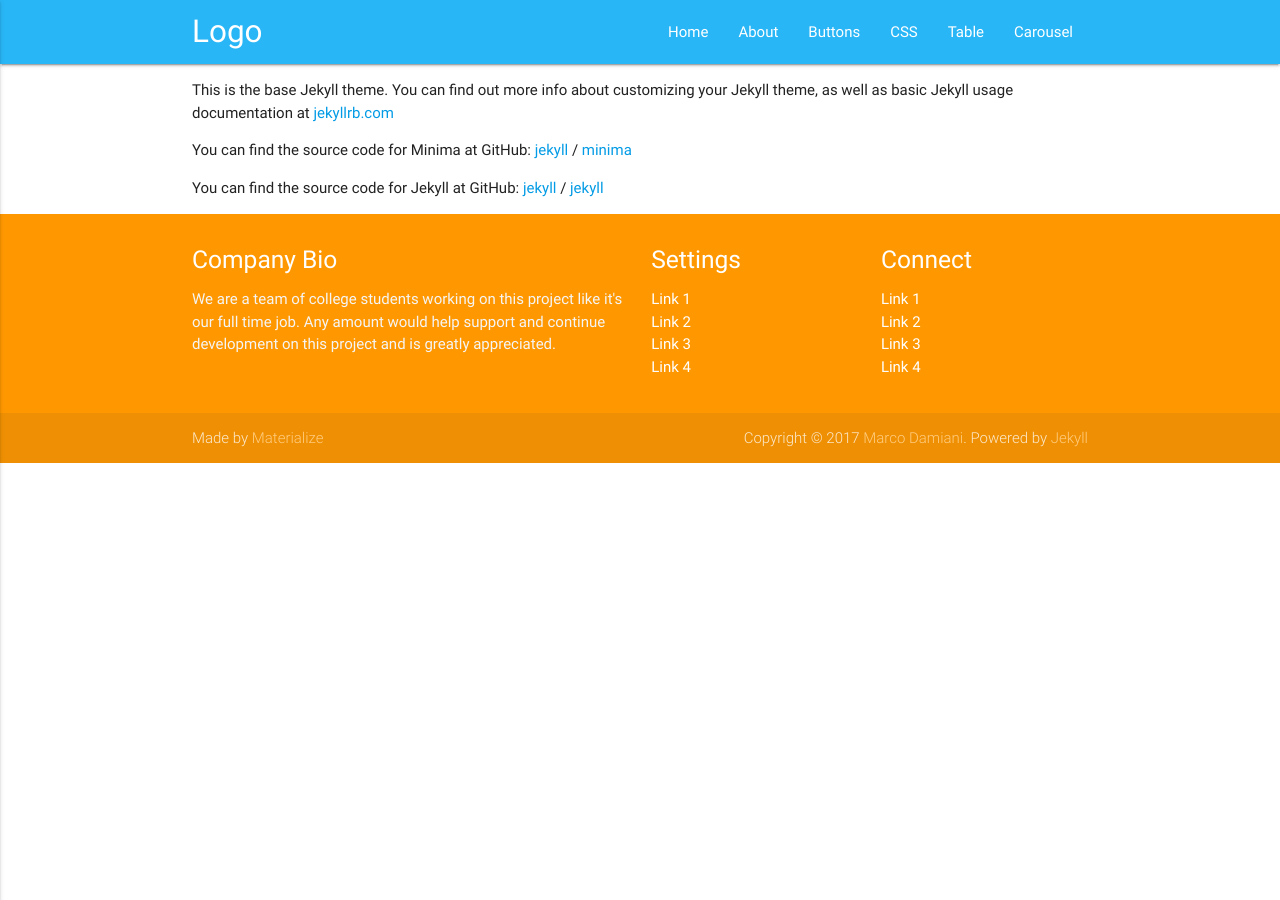
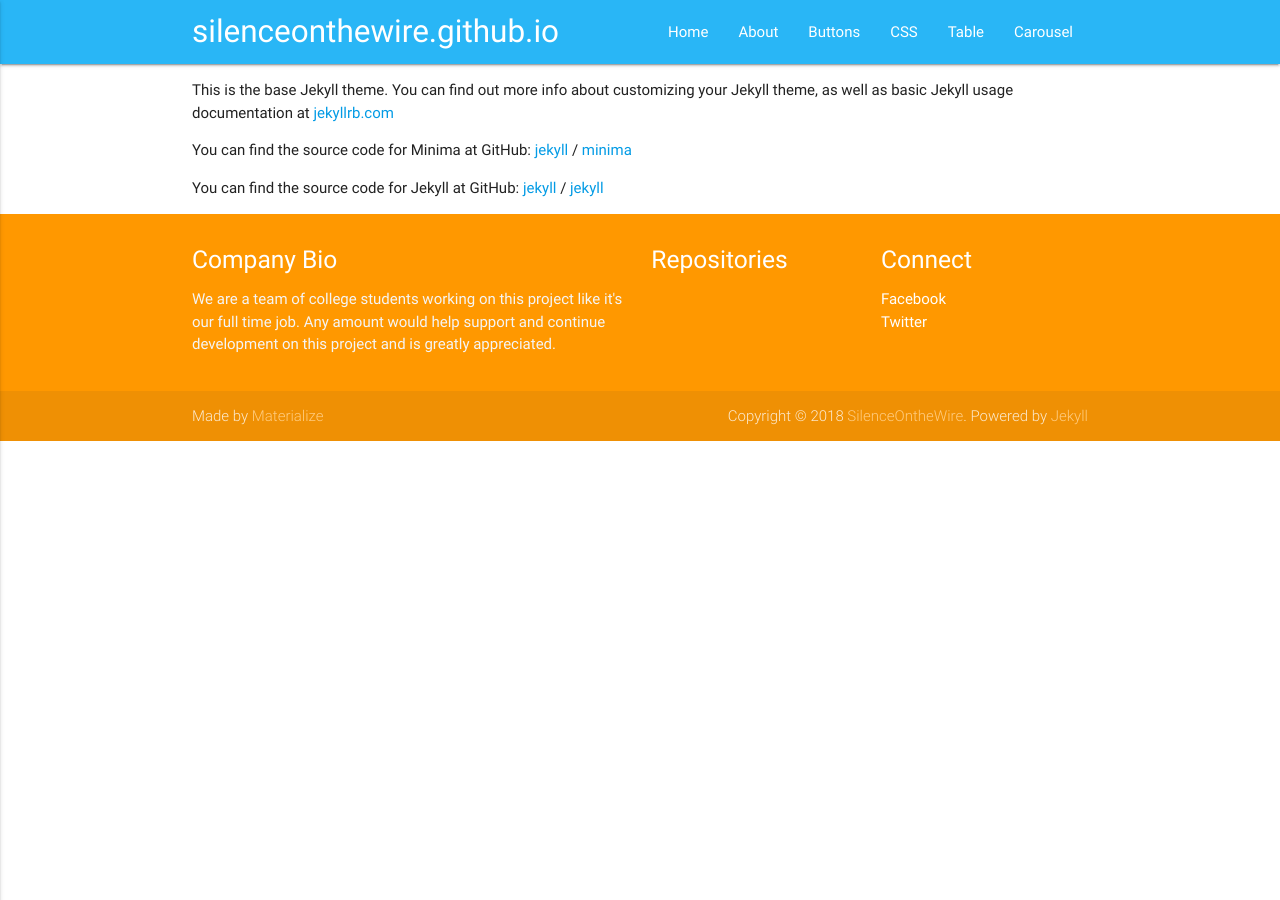
Before and after one commit to silenceonthewire/silenceonthewire.github.io, a Jekyll site: the page built from about.md, in a window 1280 px wide. Built offline with Jekyll 4.4.1, drawn with Linux system fonts in a browser that asks for light colours.

```diff
--- a/_includes/footer.html
+++ b/_includes/footer.html
@@ -6,21 +6,15 @@
           <p class="grey-text text-lighten-4">We are a team of college students working on this project like it's our full time job. Any amount would help support and continue development on this project and is greatly appreciated.</p>
         </div>
         <div class="col l3 s12">
-          <h5 class="white-text">Settings</h5>
+          <h5 class="white-text">Repositories</h5>
           <ul>
-            <li><a class="white-text" href="#!">Link 1</a></li>
-            <li><a class="white-text" href="#!">Link 2</a></li>
-            <li><a class="white-text" href="#!">Link 3</a></li>
-            <li><a class="white-text" href="#!">Link 4</a></li>
           </ul>
         </div>
         <div class="col l3 s12">
           <h5 class="white-text">Connect</h5>
           <ul>
-            <li><a class="white-text" href="#!">Link 1</a></li>
-            <li><a class="white-text" href="#!">Link 2</a></li>
-            <li><a class="white-text" href="#!">Link 3</a></li>
-            <li><a class="white-text" href="#!">Link 4</a></li>
+            <li><a class="white-text" href="https://www.facebook.com/silenceonthewire">Facebook</a></li>
+            <li><a class="white-text" href="https://twitter.com/silenceonthewir">Twitter</a></li>
           </ul>
         </div>
       </div>
@@ -30,7 +24,7 @@
             <div>
                 Made by <a target="_blank" class="orange-text text-lighten-3" href="http://materializecss.com">Materialize</a>
                 <span style="text-align: right; float: right">
-                Copyright © 2017 <a href="http://www.panoramedia.it" class="orange-text text-lighten-3">Marco Damiani</a>. Powered by <a target="_blank" href="http://jekyllrb.com/" class="orange-text text-lighten-3">Jekyll</a>
+                Copyright © 2018 <a href="https://silenceonthewire.github.io" class="orange-text text-lighten-3">SilenceOntheWire</a>. Powered by <a target="_blank" href="http://jekyllrb.com/" class="orange-text text-lighten-3">Jekyll</a>
                 </span>
             </div>
         </div>
--- a/_includes/header.html
+++ b/_includes/header.html
@@ -1,5 +1,5 @@
 <nav class="light-blue lighten-1" role="navigation">
-    <div class="nav-wrapper container"><a id="logo-container" class="brand-logo" href="{{ "/" | relative_url }}">Logo</a>
+    <div class="nav-wrapper container"><a id="logo-container" class="brand-logo" href="{{ "/" | relative_url }}">silenceonthewire.github.io</a>
     {% assign default_paths = site.pages | map: "path" %}
     {% assign page_paths = site.header_pages | default: default_paths %}
 
```
Also changed, not shown: _includes/google-analytics.html (+6 -7 lines), _posts/2016-05-20-my-example-post.md (deleted, +0 -12 lines), _posts/2016-05-20-super-long-article.md (deleted, +0 -11 lines), _posts/2016-05-20-this-post-demonstrates-post-content-styles.md (deleted, +0 -88 lines), _posts/2016-05-20-welcome-to-jekyll.md (deleted, +0 -22 lines), _posts/2018-03-29-dlaczego-open-source.markdown (added, +51 -0 lines), _posts/2018-03-29-welcome-to-jekyll.markdown (deleted, +0 -25 lines), index.md (+1 -1 lines).
